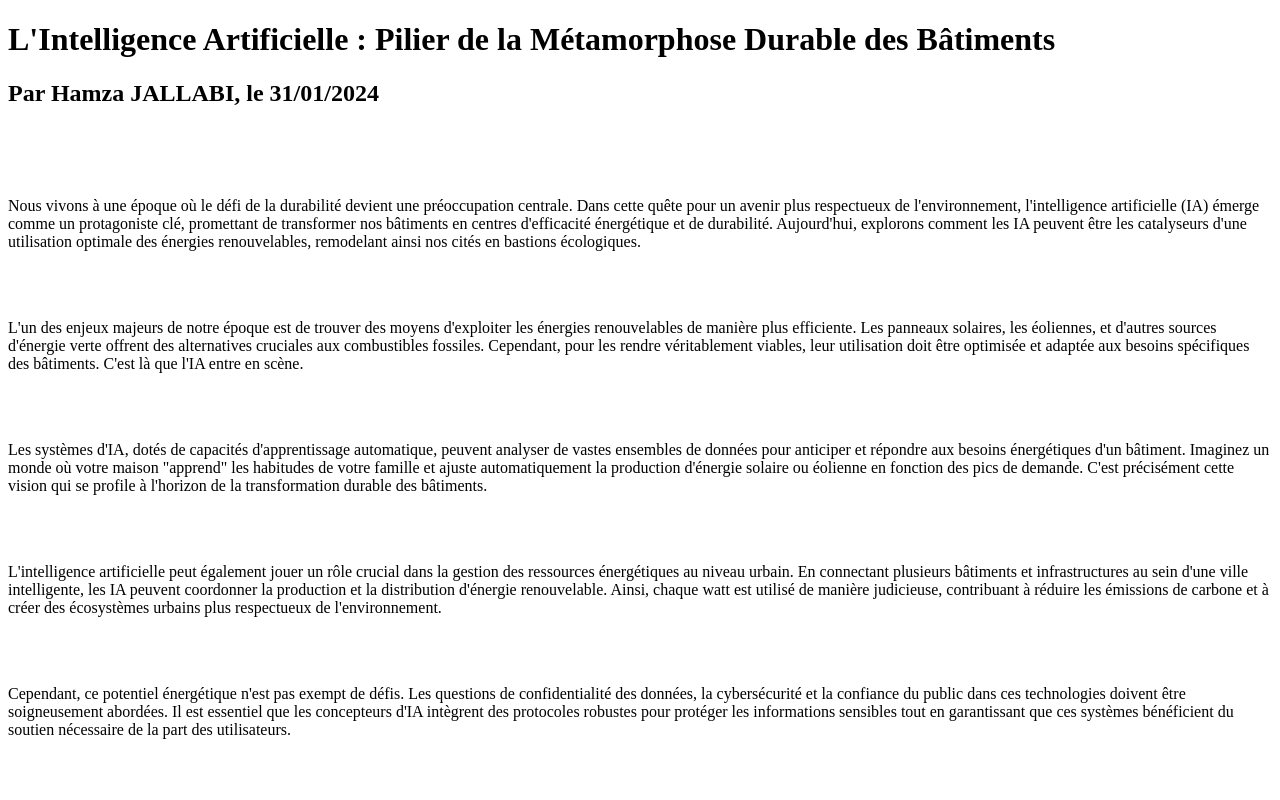
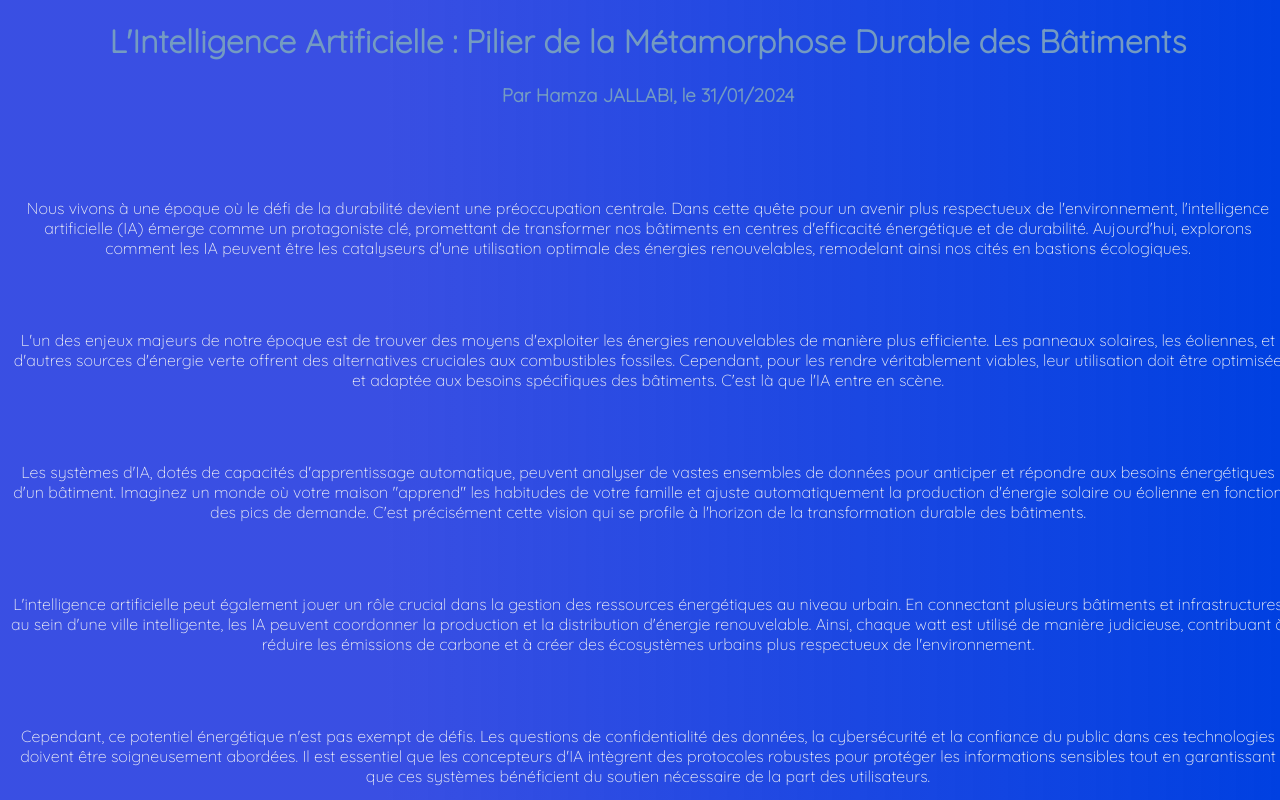
Before and after one commit to raresElu12/energIA, a plain HTML site: page articles/art-1.html in a window 1280 px wide. Shown: the top 800 px of the page. Drawn offline with Linux system fonts and the light colour scheme.

Commit message:
puuuuuuuuuuush

```diff
--- a/articles/art-1.html
+++ b/articles/art-1.html
@@ -1,6 +1,9 @@
 <!DOCTYPE html>
 <html>
-    <body>
+    <head>
+        <link rel="stylesheet" href="../styleia.css">
+    </head>
+    <body id="art-1">
         <h1>L'Intelligence Artificielle : Pilier de la Métamorphose Durable des Bâtiments</h1>
         <h2>Par Hamza JALLABI, le 31/01/2024</h2>
         <br>
--- a/styleia.css
+++ b/styleia.css
@@ -90,6 +90,7 @@ img{
 div#point-1{
     background-color:#993548;
 }
+
 .article-box{
     top:10px;
 }
@@ -149,3 +150,10 @@ a p{
 div#point-3{
     background-color:#993548;
 }
+p{
+    text-align:center;
+    color:whitesmoke;
+}
+body:not(#main){
+    background:linear-gradient(90deg, rgb(8, 35, 220,0.8) 30%, rgb(0, 64, 225)) !important;
+}
```
Also changed, not shown: articles/art-2.html (+3 -0 lines), articles/art-3.html (+3 -0 lines), articles/art-4.html (+3 -0 lines), articles/art-5.html (+3 -0 lines), ia.html (+1 -1 lines).
